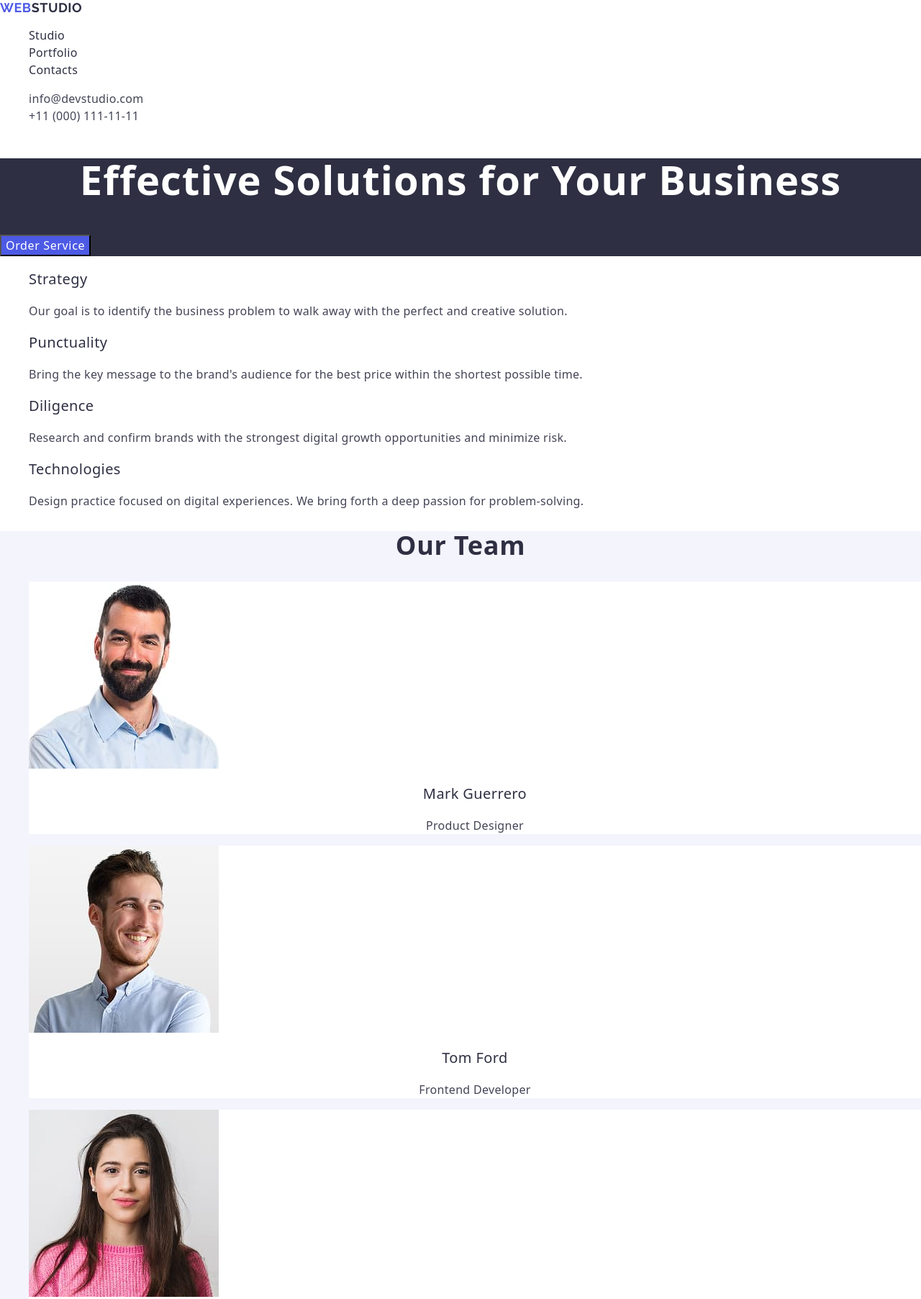
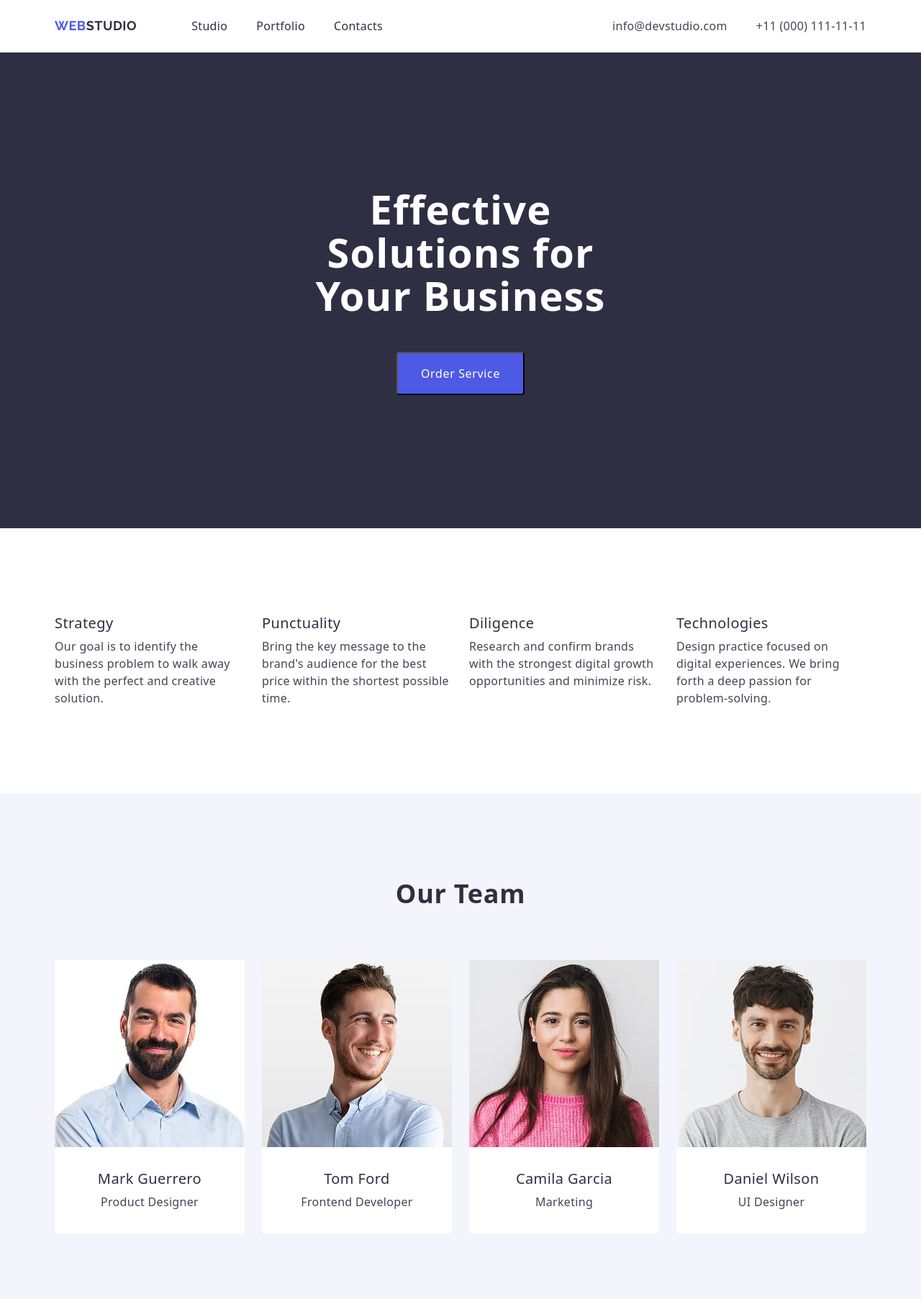
Before and after one commit to Solo-Yulchik/goit-markup-hw-03, a plain HTML site: page index.html in a window 1280 px wide. Shown: the top 1805 px of the page at 72% size. Drawn offline with nearby package versions, Linux system fonts and the light colour scheme.

Commit message:
modulThree

```diff
--- a/css/style.css
+++ b/css/style.css
@@ -6,10 +6,29 @@ body {
 
 a {
   text-decoration: none;
+  display: block;
 }
 
 ul {
   list-style-type: none;
+  margin: 0;
+  padding: 0;
+}
+
+h1,
+h2,
+h3,
+h4,
+h5,
+h6,
+p {
+  margin: 0;
+}
+
+img {
+  display: block;
+  max-width: 100%;
+  height: auto;
 }
 
 button {
@@ -18,6 +37,12 @@ button {
 
 .accent {
   color: #2e2f42;
+}
+
+.container {
+  max-width: 1158px;
+  padding: 0 15px;
+  margin: 0 auto;
 }
 
 .logo {
@@ -45,16 +70,34 @@ button {
 }
 
 /* ------------------HEADER------------------------------ */
+.header {
+  border-bottom: 1px solid #e7e9fc;
+}
+
+.header .container {
+  display: flex;
+  align-items: center;
+}
+
 .header-nav {
+  display: flex;
+  align-items: center;
 }
 .header-nav-logo {
+  margin-right: 76px;
+  padding: 24px 0;
 }
 
 .header-nav-list {
+  display: flex;
+  align-items: center;
+  gap: 40px;
 }
 .header-nav-item {
 }
 .header-nav-link {
+  display: block;
+  padding: 24px 0;
   font-weight: 500;
   line-height: 1.5;
   letter-spacing: 0.02em;
@@ -63,15 +106,22 @@ button {
 
 .header-address {
   font-style: normal;
+  margin-left: auto;
 }
 
 .header-address-list {
+  display: flex;
+  align-items: center;
+  gap: 40px;
 }
 
 .header-address-item {
 }
 
 .header-address-link {
+  display: inline-block;
+  padding-top: 24px;
+  padding-bottom: 24px;
   line-height: 1.5;
   letter-spacing: 0.02em;
   color: #434455;
@@ -81,6 +131,8 @@ button {
 /* ------------------HERO------------------------------ */
 .hero {
   background-color: #2e2f42;
+  padding-top: 188px;
+  padding-bottom: 185px;
 }
 
 .hero-title {
@@ -89,6 +141,10 @@ button {
   letter-spacing: 0.02em;
   text-align: center;
   color: #fff;
+  max-width: 496px;
+  margin-right: auto;
+  margin-left: auto;
+  margin-bottom: 48px;
 }
 
 .hero-button {
@@ -97,6 +153,10 @@ button {
   line-height: 1.5;
   letter-spacing: 0.04em;
   color: #fff;
+  border-radius: 4px;
+  padding: 16px 32px;
+  display: block;
+  margin: 0 auto;
 }
 
 /* ------------------HERO------------------------------ */
@@ -104,9 +164,13 @@ button {
 /* ------------------FEATURES------------------------------ */
 
 .features-list {
+  display: flex;
+  gap: 24px;
+  padding: 120px 0;
 }
 
 .features-item {
+  width: calc((100% - 72px) / 4);
 }
 
 .features-subtitle {
@@ -115,6 +179,7 @@ button {
   line-height: 1.2;
   letter-spacing: 0.02em;
   color: #2e2f42;
+  margin-bottom: 8px;
 }
 
 .features-text {
@@ -127,6 +192,7 @@ button {
 
 .team {
   background-color: #f4f4fd;
+  padding: 120px 0;
 }
 
 .team-title {
@@ -136,13 +202,19 @@ button {
   letter-spacing: 0.02em;
   text-align: center;
   color: #2e2f42;
+  margin-bottom: 72px;
 }
 
 .team-list {
+  display: flex;
+  gap: 24px;
 }
 
 .team-item {
   background-color: #fff;
+  border-radius: 0 0 4px 4px;
+
+  width: calc((100% - 72px) / 4);
 }
 
 .team-image {
@@ -155,6 +227,7 @@ button {
   letter-spacing: 0.02em;
   text-align: center;
   color: #2e2f42;
+  margin-bottom: 8px;
 }
 
 .team-text {
@@ -162,10 +235,15 @@ button {
   letter-spacing: 0.02em;
   text-align: center;
 }
+
+.team-border {
+  padding: 32px 16px;
+}
 /* ------------------TEAM------------------------------ */
 
 /* ------------------PORTFOLIO------------------------------ */
 .portfolio {
+  padding: 120px 0;
 }
 
 .portfolio-title {
@@ -175,12 +253,25 @@ button {
   letter-spacing: 0.02em;
   text-align: center;
   color: #2e2f42;
+  margin-bottom: 72px;
 }
 
 .portfolio-list {
+  display: flex;
+  flex-wrap: wrap;
+  column-gap: 24px;
+  row-gap: 48px;
 }
 
 .portfolio-item {
+  width: calc((100% - 48px) / 3);
+}
+
+.portfolio-border {
+  border-bottom: 1px solid #e7e9fc;
+  border-left: 1px solid #e7e9fc;
+  border-right: 1px solid #e7e9fc;
+  padding: 32px 16px;
 }
 
 .portfolio-img {
@@ -192,6 +283,7 @@ button {
   line-height: 1.2;
   letter-spacing: 0.02em;
   color: #2e2f42;
+  margin-bottom: 8px;
 }
 
 .portfolio-text {
@@ -205,10 +297,15 @@ button {
   background-color: #2e2f42;
 }
 .footer-logo {
+  padding-top: 100px;
+  padding-bottom: 16px;
+  display: inline-block;
 }
 
 .footer-text {
+  max-width: 264px;
   line-height: 1.5;
   letter-spacing: 0.02em;
   color: #f4f4fd;
+  padding-bottom: 100px;
 }
--- a/index.html
+++ b/index.html
@@ -35,6 +35,7 @@
 
   <body>
     <header class="header">
+      <div class="container">
         <nav class="header-nav">
           <a
             class="header-nav-logo logo"
@@ -83,10 +84,12 @@
             </li>
           </ul>
         </address>
+      </div>
     </header>
 
     <main>
       <section class="hero">
+        <div class="container">
           <h1 class="hero-title">Effective Solutions for Your Business</h1>
           <button
             class="hero-button cta"
@@ -94,16 +97,18 @@
           >
             Order Service
           </button>
+        </div>
       </section>
 
       <section>
+        <div class="container">
           <h2 hidden>Features</h2>
           <ul class="features-list">
             <li class="features-item">
               <h3 class="features-subtitle">Strategy</h3>
               <p class="features-text">
-              Our goal is to identify the business problem to walk away with the
-              perfect and creative solution.
+                Our goal is to identify the business problem to walk away with
+                the perfect and creative solution.
               </p>
             </li>
             <li class="features-item">
@@ -128,9 +133,11 @@
               </p>
             </li>
           </ul>
+        </div>
       </section>
 
       <section class="team">
+        <div class="container">
           <h2 class="team-title">Our Team</h2>
           <ul class="team-list">
             <li class="team-item">
@@ -141,8 +148,10 @@
                 height="260"
                 class="team-image"
               />
+              <div class="team-border">
                 <h3 class="team-subtitle">Mark Guerrero</h3>
                 <p class="team-text">Product Designer</p>
+              </div>
             </li>
             <li class="team-item">
               <img
@@ -152,8 +161,10 @@
                 height="260"
                 class="team-image"
               />
+              <div class="team-border">
                 <h3 class="team-subtitle">Tom Ford</h3>
                 <p class="team-text">Frontend Developer</p>
+              </div>
             </li>
             <li class="team-item">
               <img
@@ -163,8 +174,10 @@
                 height="260"
                 class="team-image"
               />
+              <div class="team-border">
                 <h3 class="team-subtitle">Camila Garcia</h3>
                 <p class="team-text">Marketing</p>
+              </div>
             </li>
             <li class="team-item">
               <img
@@ -174,13 +187,17 @@
                 height="260"
                 class="team-image"
               />
+              <div class="team-border">
                 <h3 class="team-subtitle">Daniel Wilson</h3>
                 <p class="team-text">UI Designer</p>
+              </div>
             </li>
           </ul>
+        </div>
       </section>
 
       <section class="portfolio">
+        <div class="container">
           <h2 class="portfolio-title">Our Portfolio</h2>
           <ul class="portfolio-list">
             <li class="portfolio-item">
@@ -191,8 +208,10 @@
                 height="300"
                 class="portfolio-img"
               />
+              <div class="portfolio-border">
                 <h3 class="portfolio-subtitle">Banking App</h3>
                 <p class="portfolio-text">App</p>
+              </div>
             </li>
             <li class="portfolio-item">
               <img
@@ -202,8 +221,10 @@
                 height="300"
                 class="portfolio-img"
               />
+              <div class="portfolio-border">
                 <h3 class="portfolio-subtitle">Cashless Payment</h3>
                 <p class="portfolio-text">Marketing</p>
+              </div>
             </li>
             <li class="portfolio-item">
               <img
@@ -213,8 +234,10 @@
                 height="300"
                 class="portfolio-img"
               />
+              <div class="portfolio-border">
                 <h3 class="portfolio-subtitle">Meditation App</h3>
                 <p class="portfolio-text">App</p>
+              </div>
             </li>
             <li class="portfolio-item">
               <img
@@ -224,8 +247,10 @@
                 height="300"
                 class="portfolio-img"
               />
+              <div class="portfolio-border">
                 <h3 class="portfolio-subtitle">Taxi Service</h3>
                 <p class="portfolio-text">Marketing</p>
+              </div>
             </li>
             <li class="portfolio-item">
               <img
@@ -235,8 +260,10 @@
                 height="300"
                 class="portfolio-img"
               />
+              <div class="portfolio-border">
                 <h3 class="portfolio-subtitle">Screen Illustrations</h3>
                 <p class="portfolio-text">Design</p>
+              </div>
             </li>
             <li class="portfolio-item">
               <img
@@ -246,23 +273,28 @@
                 height="300"
                 class="portfolio-img"
               />
+              <div class="portfolio-border">
                 <h3 class="portfolio-subtitle">Online Courses</h3>
                 <p class="portfolio-text">Marketing</p>
+              </div>
             </li>
           </ul>
+        </div>
       </section>
     </main>
 
     <footer class="footer">
+      <div class="container">
         <a
           class="footer-logo logo"
           href="./index.html"
           >Web<span class="accent black-white">Studio</span></a
         >
         <p class="footer-text">
-        Increase the flow of customers and sales for your business with digital
-        marketing & growth solutions.
+          Increase the flow of customers and sales for your business with
+          digital marketing & growth solutions.
         </p>
+      </div>
     </footer>
   </body>
 </html>
```
Lines whose indentation alone changed are shown as unchanged.
